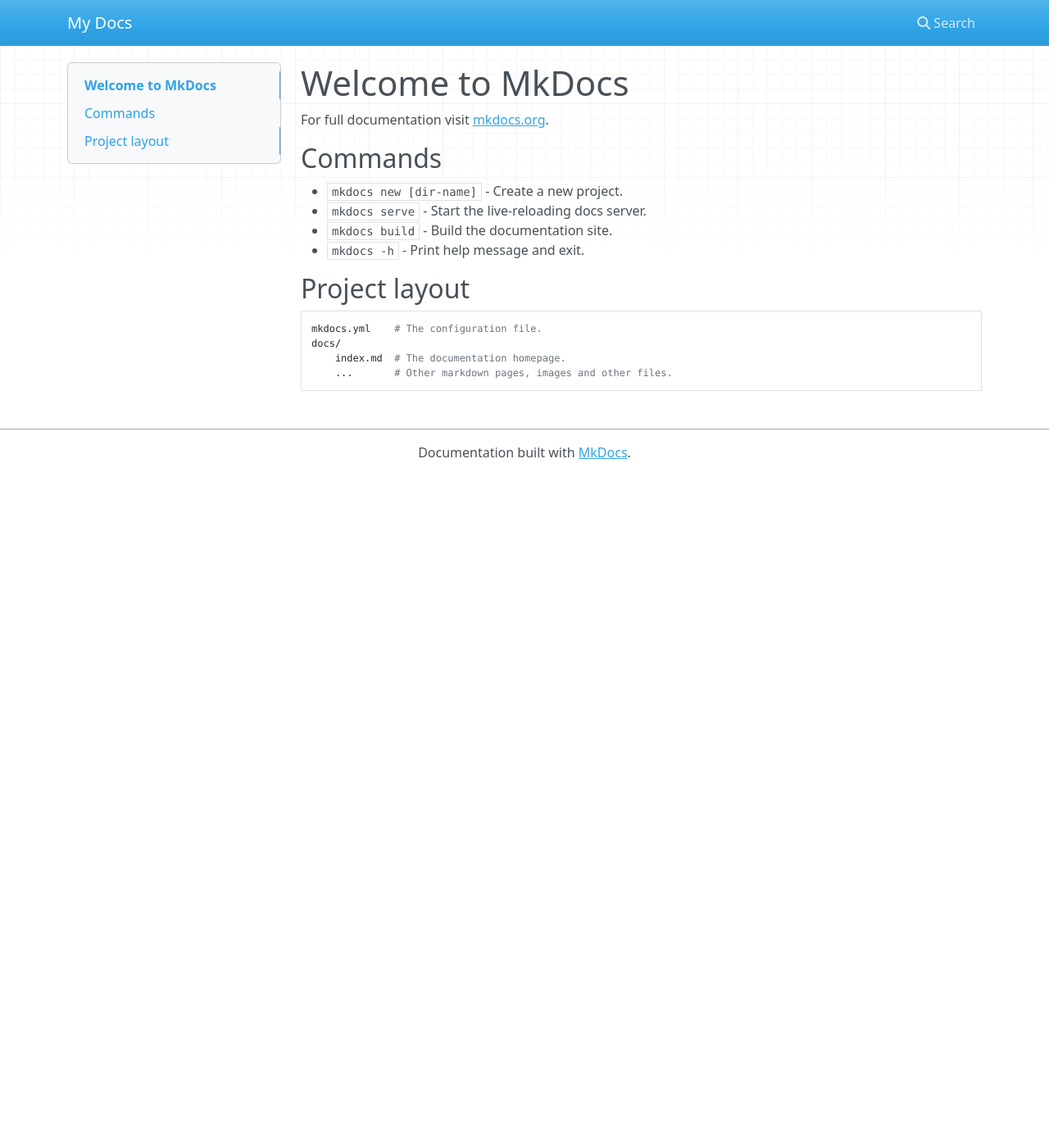
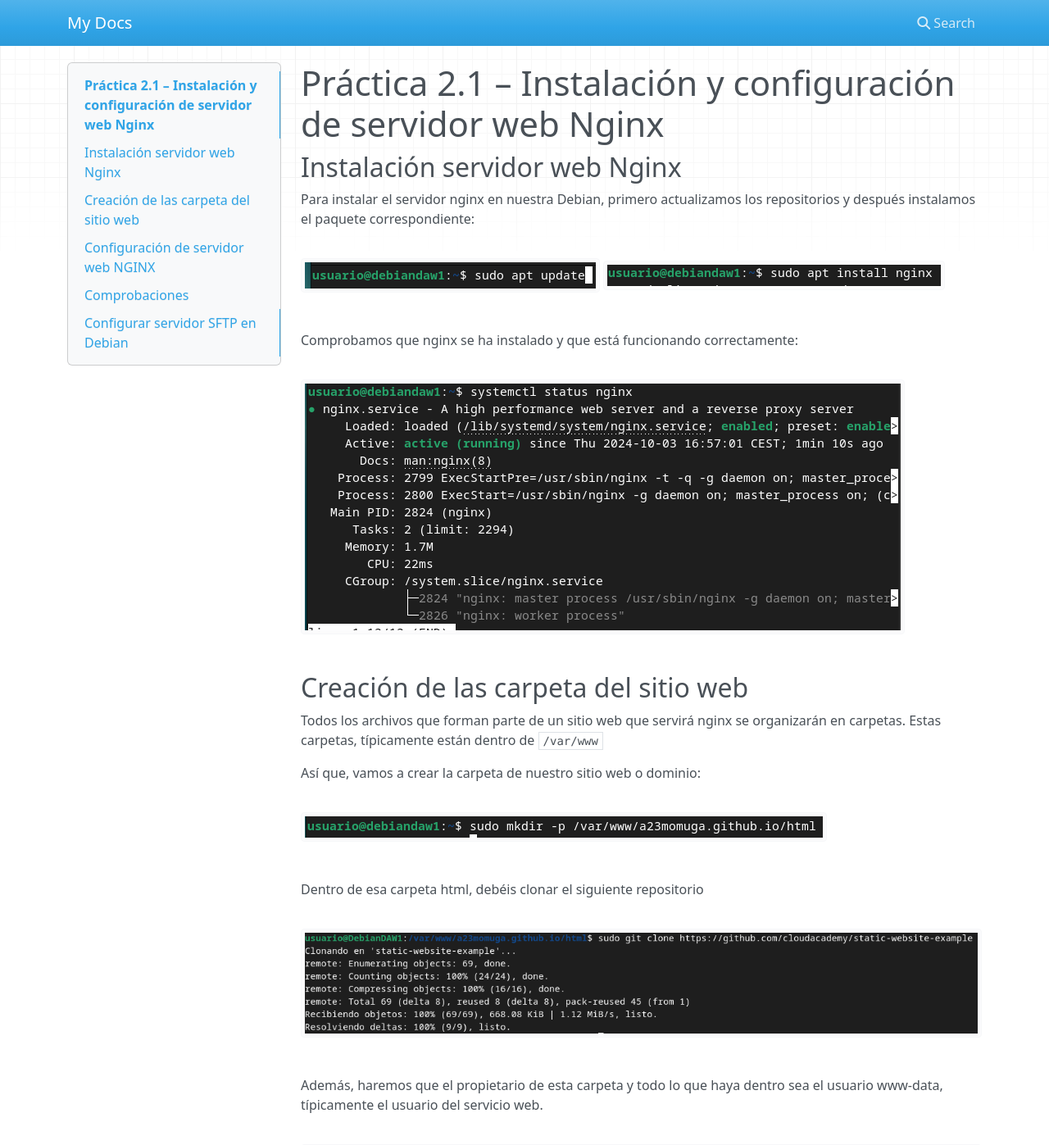
Before and after one commit to a23momuga/a23momuga.github.io, an MkDocs documentation site: the page built from docs/index.md, in a window 1280 px wide and 1400 px high. Shown: the top 1397 px of the window at 82% size. Built offline with MkDocs 1.6.1, drawn with Linux system fonts in a browser that asks for light colours; nearby versions of some CDN libraries; some of the changed text lies outside the part shown.

Commit message:
Commit final

```diff
--- a/docs/index.md
+++ b/docs/index.md
@@ -1,17 +1,74 @@
-# Welcome to MkDocs
+# Práctica 2.1 – Instalación y configuración de servidor web Nginx
 
-For full documentation visit [mkdocs.org](https://www.mkdocs.org).
+## Instalación servidor web Nginx
 
-## Commands
+Para instalar el servidor nginx en nuestra Debian, primero actualizamos los repositorios y después instalamos el paquete correspondiente:
 
-* `mkdocs new [dir-name]` - Create a new project.
-* `mkdocs serve` - Start the live-reloading docs server.
-* `mkdocs build` - Build the documentation site.
-* `mkdocs -h` - Print help message and exit.
+![img1](./assets/images/img1.png)
+![img2](./assets/images/img2.png)
 
-## Project layout
+Comprobamos que nginx se ha instalado y que está funcionando correctamente:
 
-    mkdocs.yml    # The configuration file.
-    docs/
-        index.md  # The documentation homepage.
-        ...       # Other markdown pages, images and other files.
+![img3](./assets/images/img3.png)
+
+
+
+
+## Creación de las carpeta del sitio web
+Todos los archivos que forman parte de un sitio web que servirá nginx se organizarán en carpetas. Estas carpetas, típicamente están dentro de ``/var/www ``
+
+Así que, vamos a crear la carpeta de nuestro sitio web o dominio:
+
+![img4](./assets/images/img4.png)
+
+Dentro de esa carpeta html, debéis clonar el siguiente repositorio
+
+![img5](./assets/images/img5.png)
+
+Además, haremos que el propietario de esta carpeta y todo lo que haya dentro sea el usuario www-data, típicamente el usuario del servicio web.
+
+![img6](./assets/images/img6.png)
+Para comprobar que el servidor está funcionando y sirviendo páginas correctamente, podéis acceder desde vuestro cliente a con la dirección IP de la máquina virtual
+![img7](./assets/images/img7.png)
+![img8](./assets/images/img8.png)
+
+
+## Configuración de servidor web NGINX
+En ``/etc/nginx/sites-available/a23momuga.github.io`` insertamos el siguiente contenido
+![img9](./assets/images/img9.png)
+Y crearemos un archivo simbólico entre este archivo y el de sitios que están habilitados, para que se dé de alta automáticamente.
+![img10](./assets/images/img10.png)
+
+
+
+
+## Comprobaciones
+Editamos el archivo ``/etc/hosts`` de nuestra máquina anfitriona para que asocie la IP de la máquina virtual, a nuestro ``server_name``.
+![img11](./assets/images/img11.png)
+
+Usando el siguiente comando podemos ver cada solicitud a su servidor web se registra en este archivo de registro
+![img12](./assets/images/img12.png)
+
+## Configurar servidor SFTP en Debian
+En primer lugar, lo instalaremos desde los repositorios:
+![img13](./assets/images/img13.png)
+Ahora vamos a crear una carpeta en nuestro home en Debian:
+![img14](./assets/images/img14.png)
+
+Ahora vamos a crear los certificados de seguridad necesarios para aportar la capa de cifrado a nuestra conexión
+![img15](./assets/images/img15.png)
+
+Y una vez realizados estos pasos, procedemos a realizar la configuración de vsftpd propiamente dicha, buscaremos las siguientes líneas del archivo y las eliminaremos por completo
+
+![img16](./assets/images/img16.png)
+
+Tras ello, añadiremos estas líneas en su lugar
+![img17](./assets/images/img17.png)
+
+Y, tras guardar los cambios, reiniciamos el servicio para que coja la nueva configuración:
+![img18](./assets/images/img18.png)
+
+
+Y ya podremos usar ftp con el servidor nginx (Puerto 21 para ftp y Puerto 22 para sftp)
+
+![img19](./assets/images/img19.png)
```
Also changed, not shown: docs/assets/images/img1.png (added), docs/assets/images/img10.png (added), docs/assets/images/img11.png (added), docs/assets/images/img12.png (added), docs/assets/images/img13.png (added), docs/assets/images/img14.png (added), docs/assets/images/img15.png (added), docs/assets/images/img16.png (added), docs/assets/images/img17.png (added), docs/assets/images/img18.png (added), docs/assets/images/img19.png (added), docs/assets/images/img2.png (added), docs/assets/images/img3.png (added), docs/assets/images/img4.png (added), 5 more files.
